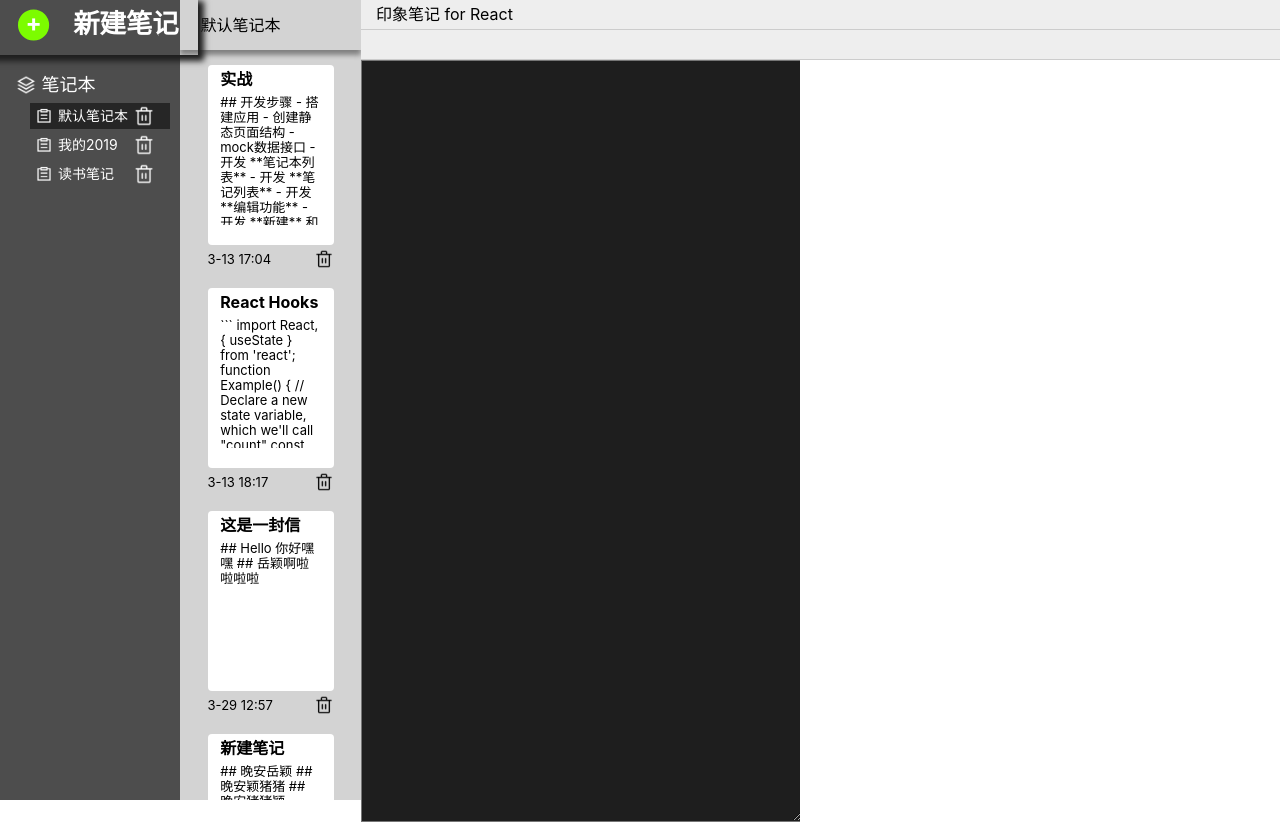
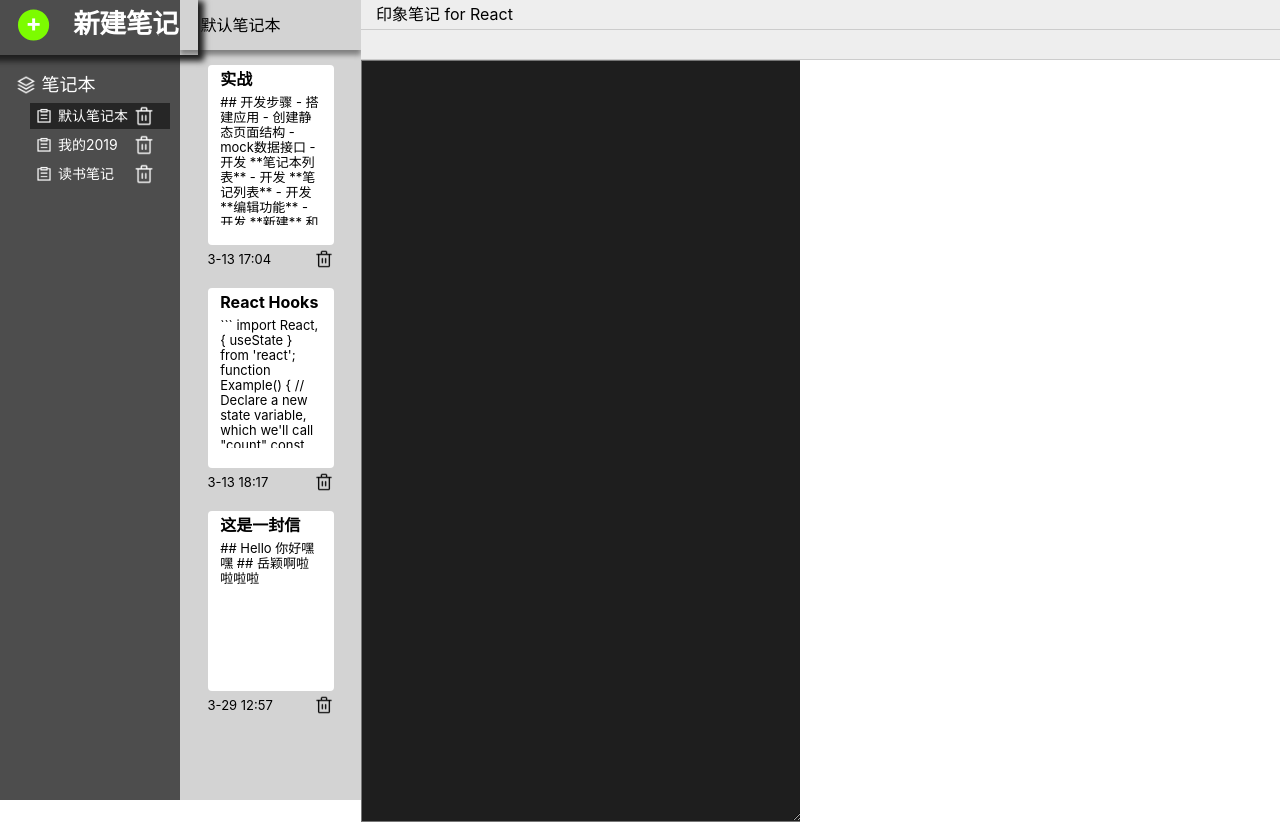
Before and after one commit to abo1007/React-NoteApp, a React (Create React App) app: page / in a window 1280 px wide. Built offline with nearby package versions, Linux system fonts and the light colour scheme; data requests are answered from the project's data file.

Commit message:
update note component
更新删除功能

```diff
--- a/db.json
+++ b/db.json
@@ -83,20 +83,6 @@
       "datetime": "3-29 12:57",
       "notebookId": 1,
       "id": 12
-    },
-    {
-      "title": "新建笔记",
-      "body": "## 晚安岳颖\n\n## 晚安颖猪猪\n\n## 晚安猪猪颖",
-      "datetime": "3-30 22:09",
-      "notebookId": 1,
-      "id": 13
-    },
-    {
-      "title": "新建笔记",
-      "body": "",
-      "datetime": "3-30 22:11",
-      "notebookId": 1,
-      "id": 14
     }
   ]
 }
--- a/src/Note.js
+++ b/src/Note.js
@@ -86,7 +86,7 @@
                   </div>
                   <p className="date">
                     <span>{item.datetime}</span>
-                    <img src={laji} alt="删除"/>
+                    <img src={laji} alt="删除" onClick={() => this.deleteNote(item.id)}/>
                   </p>
                 </div>
               ))
@@ -212,16 +212,12 @@
       }
     }
 
-    // handleComposition(e){
-    //   console.log(e.type);
-    //   if (e.type === 'compositionend') {
-    //     this.setState({isOnComposition:false});
-    //     this.handleFieldChange(e);
-    //   } else {
-    //     this.setState({isOnComposition:true});
-    //     this.handleFieldChange(e);
-    //   }
-    // }
+    deleteNote(id) {
+      let a = window.confirm("确认要删除id为" + id + "的数据吗？");
+      axios.delete('http://localhost:3100/notes/' + id).then(res => {
+        this.reloadNotes();
+      })
+    }
 
     getClassName(id){
       if(this.state.currentNote && this.state.currentNote.id == id){
--- a/src/Note.scss
+++ b/src/Note.scss
@@ -134,6 +134,7 @@
                         justify-content: space-between;
                         img{
                             height:100%;
+                            cursor: pointer;
                         }
                     }
                 }
```
Also changed, not shown: 1 other file (tests, documents, lock files or other folders).
